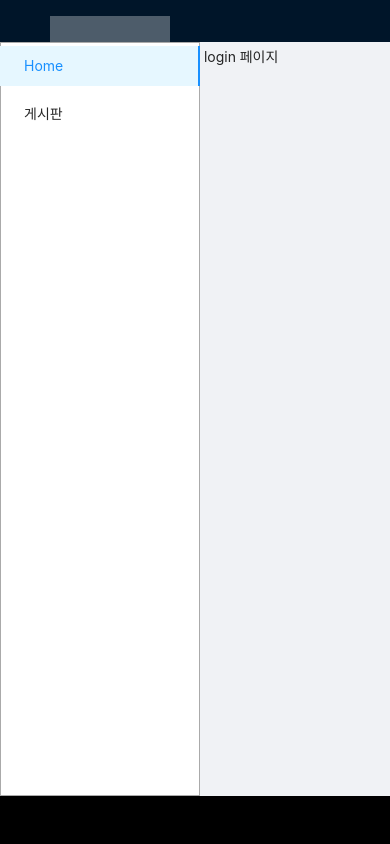
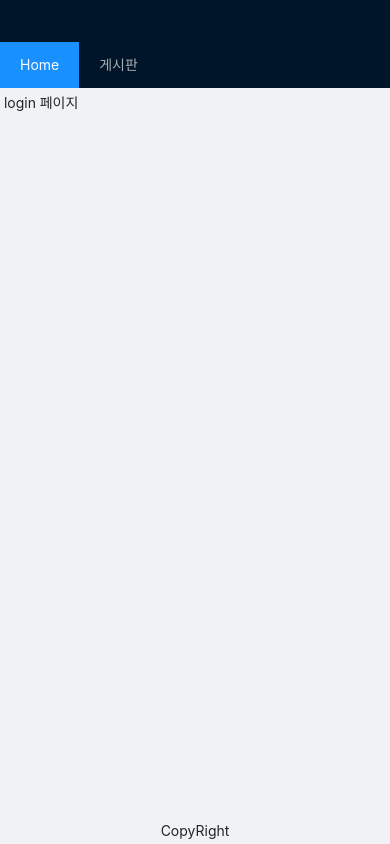
Before and after one commit to SeungMinK/BoardPJT, a React (Create React App) app in the folder web/: page / in a window 390 px wide. Built offline with nearby package versions, Linux system fonts and the light colour scheme; a web font is replaced by a local one.

Commit message:
FEAT : 반응형 웹으로 변경
모바일로 접속시, SideBar 사라지고 NavBar 생기게 수정

```diff
--- a/web/src/App.css
+++ b/web/src/App.css
@@ -22,7 +22,7 @@
 }
 
 .site-layout-background-Sider {
-    height: 100%;
+    height: 110%;
     overflow: hidden;
     outline: 1px solid #aaa;
     outline-offset: -1px;
@@ -31,6 +31,5 @@
     height: 5% !important;
 }
 .footer-layout {
-    background-color: #000 !important;
-    height: 5% !important;
+    height: 3% !important;
 }
--- a/web/src/App.js
+++ b/web/src/App.js
@@ -7,7 +7,7 @@ import Border from "./pages/border/Border";
 
 import { Layout, Menu, Breadcrumb } from "antd";
 
-import { useState } from "react";
+import { useEffect, useState } from "react";
 
 import { useNavigate } from "react-router-dom";
 
@@ -18,6 +18,14 @@ function App() {
     const menuText = ["Home", "게시판"];
     const menuLink = ["/home", "/border"];
     const [lastView, setLastView] = useState(menuLink[0]);
+    const webBrowserWidth = 1000;
+    const clientMode = () => {
+        //접속한 브라우저 크기로 Mode 체크
+        let mode = window.innerWidth < webBrowserWidth ? "M" : "W";
+        return mode;
+    };
+
+    const [userMode, setUserMode] = useState(clientMode());
 
     //SideBar Item 선언
     const sideBarItems = menuText.map((data, index) => {
@@ -29,11 +37,27 @@ function App() {
 
     return (
         <Layout className="root-layout">
-            <Header className="header-layout">
-                <div className="logo" />
-            </Header>
+            <Header className="header-layout"></Header>
+            {userMode === "M" ? (
+                <>
+                    <Menu
+                        theme="dark"
+                        mode="horizontal"
+                        defaultSelectedKeys={lastView}
+                        items={sideBarItems}
+                        onClick={(e) => {
+                            setLastView(e.key);
+                            navigate(e.key);
+                            console.log(lastView);
+                        }}
+                    />
+                </>
+            ) : null}
+
             <Layout>
-                <Sider width={200} className="site-layout-background-Sider">
+                {userMode === "W" ? (
+                    <>
+                        <Sider width={"12vw"} className="site-layout-background-Sider">
                             <Menu
                                 mode="inline"
                                 defaultSelectedKeys={lastView}
@@ -50,7 +74,10 @@ function App() {
                                 }}
                             />
                         </Sider>
-                <Layout style={{ paddingTop: "1%", paddingLeft: "1%", paddingRight: "1%" }}>
+                    </>
+                ) : null}
+
+                <Layout style={{ paddingTop: "1%", paddingLeft: "1%", paddingRight: "5%" }}>
                     <Content
                         className="site-layout-background"
                         style={{
```
Lines whose indentation alone changed are shown as unchanged.
